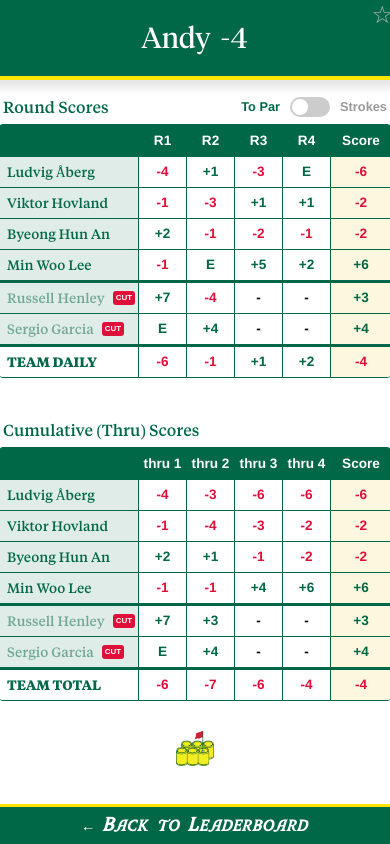
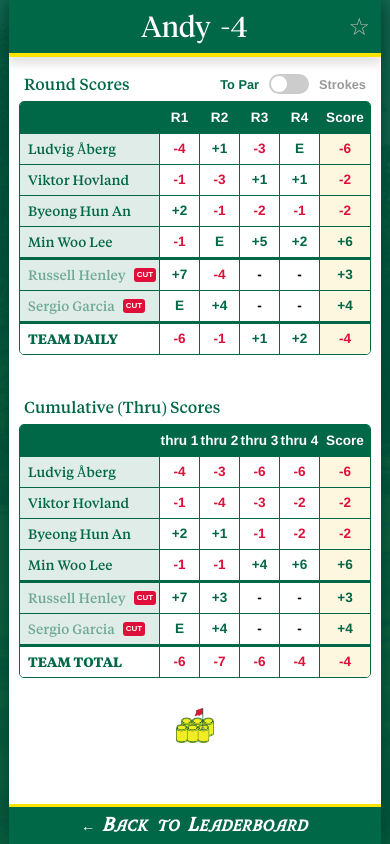
Before and after one commit to KFig21/masters-pool, a React (Vite) app: page /team/Andy in a window 390 px wide. Built offline with nearby package versions, Linux system fonts and the light colour scheme.

Commit message:
mobile UI changes - WIP

```diff
--- a/src/UI/pages/team/components/scorecard/components/tables/styles.scss
+++ b/src/UI/pages/team/components/scorecard/components/tables/styles.scss
@@ -60,10 +60,10 @@
             // 2. FORCE WIDTH SO IT DOESN'T CRUNCH
             min-width: max-content;
 
-            // 3. MOBILE GRID SIZING
+            // MOBILE GRID SIZING
             @include mobile {
-                $round-width-mobile: 48px;
-                grid-template-columns: 140px repeat(4, $round-width-mobile) 60px;
+                $round-width-mobile: 40px;
+                grid-template-columns: 140px repeat(4, $round-width-mobile) 50px;
             }
 
             /* The "Thick Border" for the 4th Golfer */
--- a/src/UI/pages/team/styles.scss
+++ b/src/UI/pages/team/styles.scss
@@ -30,7 +30,6 @@
             position: sticky;
             top: 0;
             z-index: 3;
-            min-height: 80px;
 
             &.is-cut {
                 .team-header-data.name {
@@ -51,6 +50,12 @@
                 position: absolute;
                 top: 0px;
                 right: 3px;
+
+                @include mobile {
+                    right: 5px;
+                    top: 50%;
+                    transform: translateY(-50%);
+                }
 
                 .favorite-icon {
                     background: none;
@@ -76,7 +81,7 @@
                 gap: 16px;
 
                 @include mobile {
-                    padding: 10px 15px;
+                    padding: 5px 15px;
                     gap: 10px;
                 }
 
--- a/src/UI/styles/fonts.scss
+++ b/src/UI/styles/fonts.scss
@@ -10,7 +10,7 @@
     font-family: "Tiempo";
     src: url("./../../assets/fonts/tiempo/Tiempo-text-bold.otf") format("opentype");
     font-weight: bold;
-    font-style: text;
+    font-style: normal;
     font-display: swap;
 }
 
@@ -18,7 +18,7 @@
     font-family: "Tiempo";
     src: url("./../../assets/fonts/tiempo/Tiempo-headline-regular.otf") format("opentype");
     font-weight: 400;
-    font-style: headline;
+    font-style: normal;
     font-display: swap;
 }
 
@@ -26,7 +26,7 @@
     font-family: "Tiempo";
     src: url("./../../assets/fonts/tiempo/Tiempo-headline-light.otf") format("opentype");
     font-weight: 300;
-    font-style: headline;
+    font-style: normal;
     font-display: swap;
 }
 
@@ -34,6 +34,6 @@
     font-family: "Tiempo";
     src: url("./../../assets/fonts/tiempo/Tiempo-text-medium.otf") format("opentype");
     font-weight: 500;
-    font-style: text;
+    font-style: normal;
     font-display: swap;
 }
```
